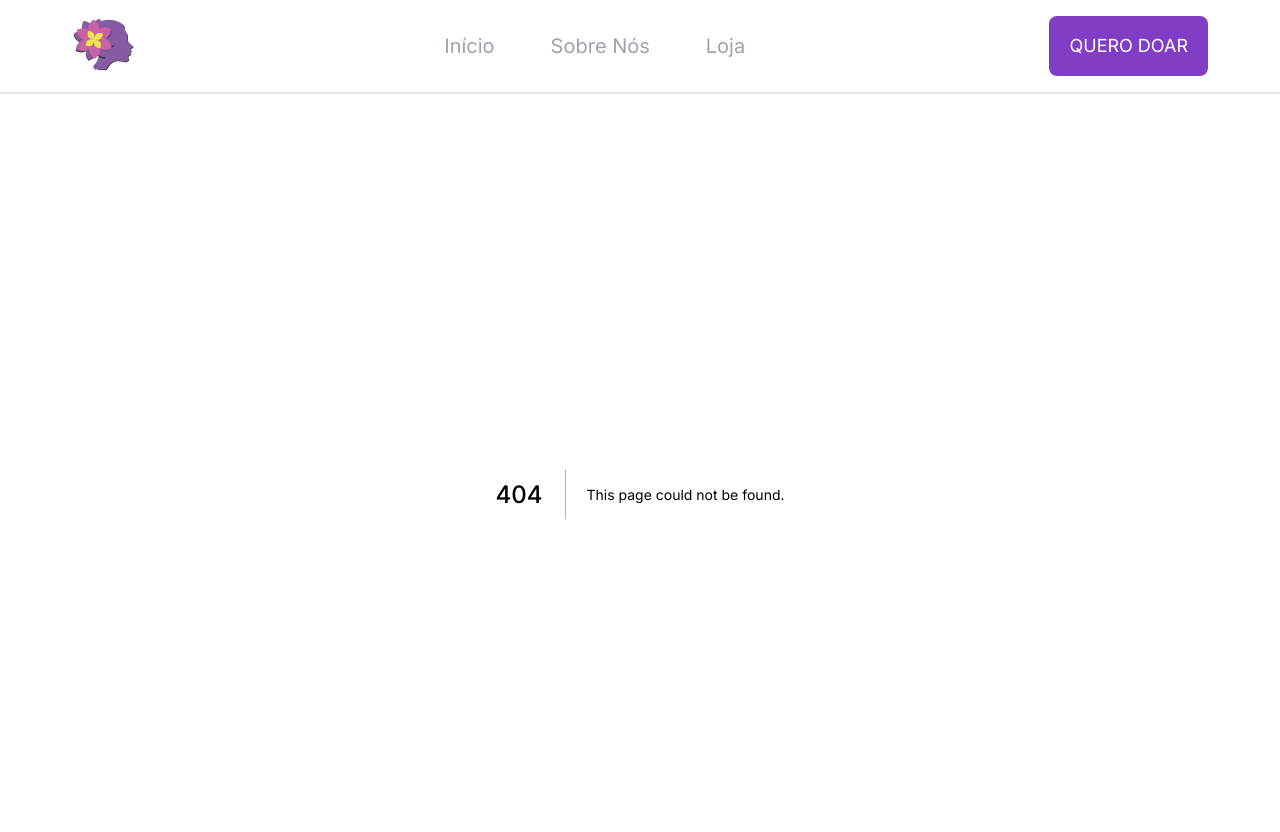
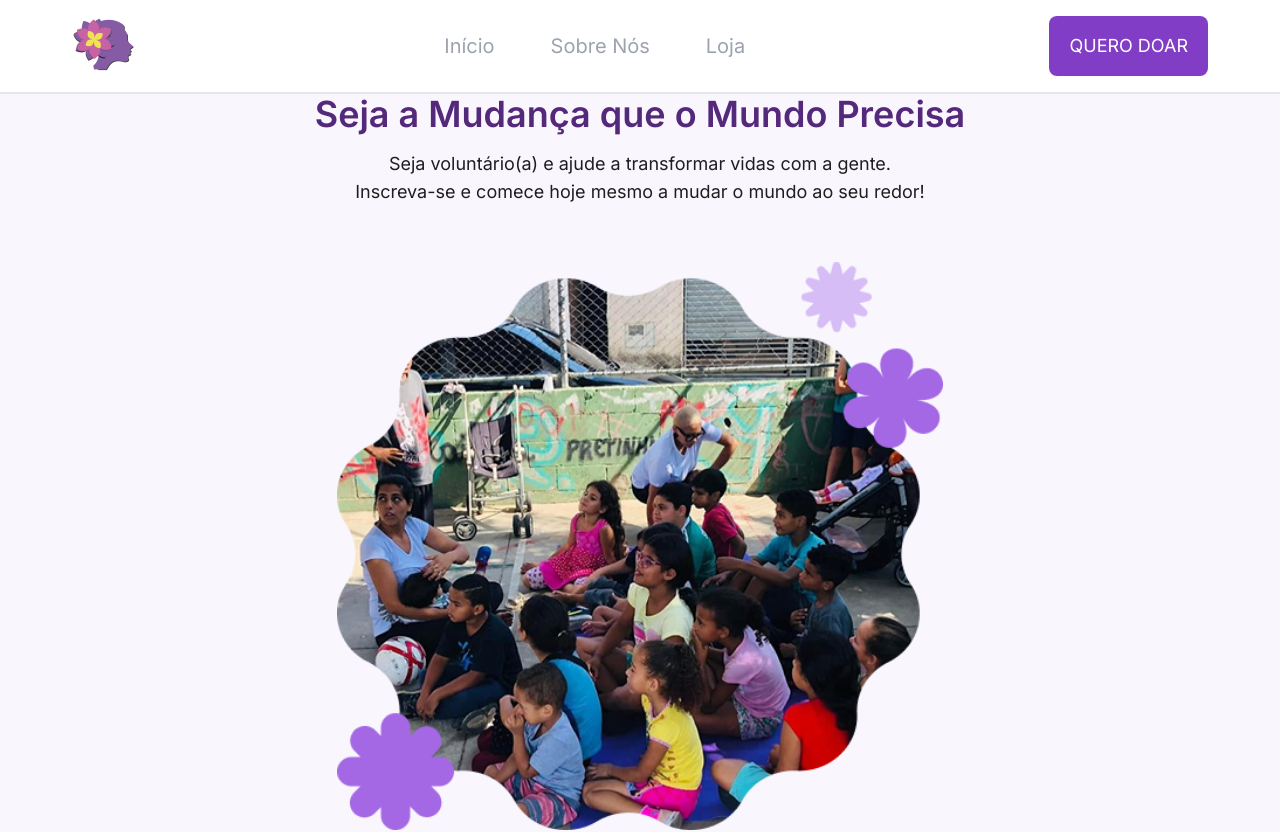
Before and after one commit to Projeto-FrontEnd-Fusion/Aceve-website-development, a Next.js app: page /formulario-voluntario in a window 1280 px wide. Before the commit this address had no page. Shown: the top 832 px of the page. Built offline with nearby package versions, Linux system fonts and the light colour scheme; a web font is replaced by a local one.

Commit message:
feat:add basic form section layout with volunteer image

```diff
--- /dev/null
+++ b/src/app/formulario-voluntario/page.tsx
@@ -0,0 +1,11 @@
+import FormSection from "@/features/form/formSection";
+
+function VolunteerForm() {
+  return (
+    <div>
+      <FormSection />
+    </div>
+  );
+}
+
+export default VolunteerForm;
--- /dev/null
+++ b/src/features/form/formSection.tsx
@@ -0,0 +1,21 @@
+import Image from "next/image";
+import voluntarioimg from "@/assets/voluntarioimg.png";
+export default function FormSection() {
+  return (
+    <main className="min-h-screen flex flex-col items-center justify-center bg-primary-100 px-4 text-center font-inter">
+      <h1 className="text-primary-800 font-semibold text-2xl md:text-4xl">
+        Seja a Mudança que o Mundo Precisa
+      </h1>
+      <p className="mt-4 text-grey-800 font-normal text-base md:text-lg max-w-xl">
+        Seja voluntário(a) e ajude a transformar vidas com a gente. Inscreva-se
+        e comece hoje mesmo a mudar o mundo ao seu redor!
+      </p>
+      <Image
+        src={voluntarioimg}
+        alt="Imagem institucional decorada com moldura floral"
+        className="object-cover self-center justify-self-center w-[65%] desktop:w-auto desktop:h-[680px] desktop:py-14 h-auto max-w-full transition-all duration-500 row-start-2 desktop:row-start-1 desktop:col-start-2 desktop:row-span-3"
+      />
+      <form>formulário aqui</form>
+    </main>
+  );
+}
```
Also changed, not shown: src/assets/voluntarioimg.png (added).
